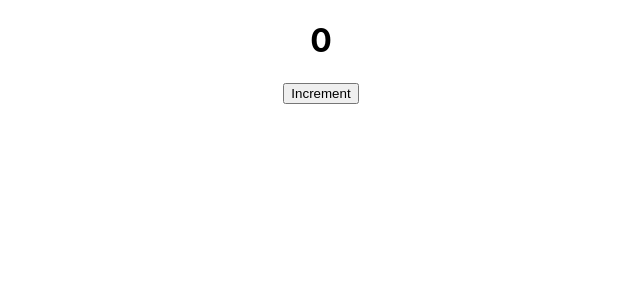
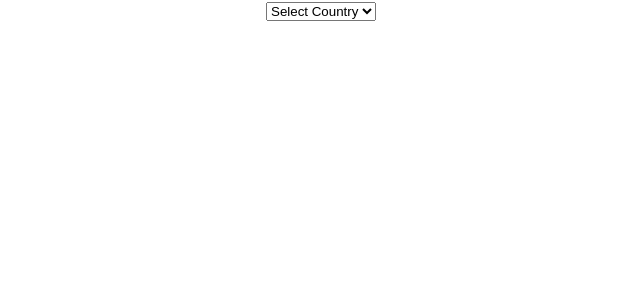
Before and after one commit to Ssharma0355/react-machine-coding, a React (Create React App) app: page / in a window 1280 px wide. Shown: the top 300 px of the page, without its empty margins (319-959 px from the left). Built offline with nearby package versions, Linux system fonts and the light colour scheme.

Commit message:
dynamic select options

```diff
--- a/src/App.js
+++ b/src/App.js
@@ -8,6 +8,7 @@ import TodoList from './todo-list/TodoList';
 import ParentConfig from './traffic-light-nobroker/ParentConfig';
 import ParentProgress from './progressbar/ParentProgress';
 import LifeClass from './life-cycle-method/LifeClass';
+import DropDowns from './dynamic-dropdown/DropDowns';
 
 function App() {
   return (
@@ -24,7 +25,10 @@ function App() {
        {/* <ParentProgress /> */}
 
        {/* Life Cycle Method  */}
-       <LifeClass />
+       {/* <LifeClass /> */}
+
+       {/* Dynamic DropDown Interview */}
+       <DropDowns />
     </div>
   );
 }
--- /dev/null
+++ b/src/dynamic-dropdown/DropDowns.js
@@ -0,0 +1,60 @@
+import React, { useState } from 'react'
+
+const DropDowns = () => {
+    const [selectedValue, setSelectedValue] = useState(null);
+
+    const countries = [
+        {
+          name: "India",
+          value: "IN",
+          cities: ["Delhi", "Mumbai"]
+        },
+        {
+          name: "Nepal",
+          value: "NE",
+          cities: ["Katmandu", "HJJD"]
+        },
+        {
+          name: "Sri",
+          value: "SR",
+          cities: ["Colombo", "DDLJ"]
+        }
+      ];
+
+      const handleChange=(e)=>{
+        const countryValue = e.target.value
+
+        const country = countries.find((c)=> c.value == countryValue)
+        setSelectedValue(country)
+        console.log(selectedValue)
+
+
+
+      }
+
+  return (
+    <div>
+        <select onChange={handleChange}>
+            <option value={""}>Select Country</option>
+            {countries.map((country)=>(
+                <option key={country.value} value={country.value}>
+                    {country.name}
+                </option>
+            ))}
+        </select>
+        {selectedValue && (
+             <select >
+             {selectedValue.cities.map((city, index)=>(
+                 <option key={index} value={index}>
+                     {city}
+                 </option>
+             ))}
+         </select>
+        )}
+
+
+    </div>
+  )
+}
+
+export default DropDowns
```
